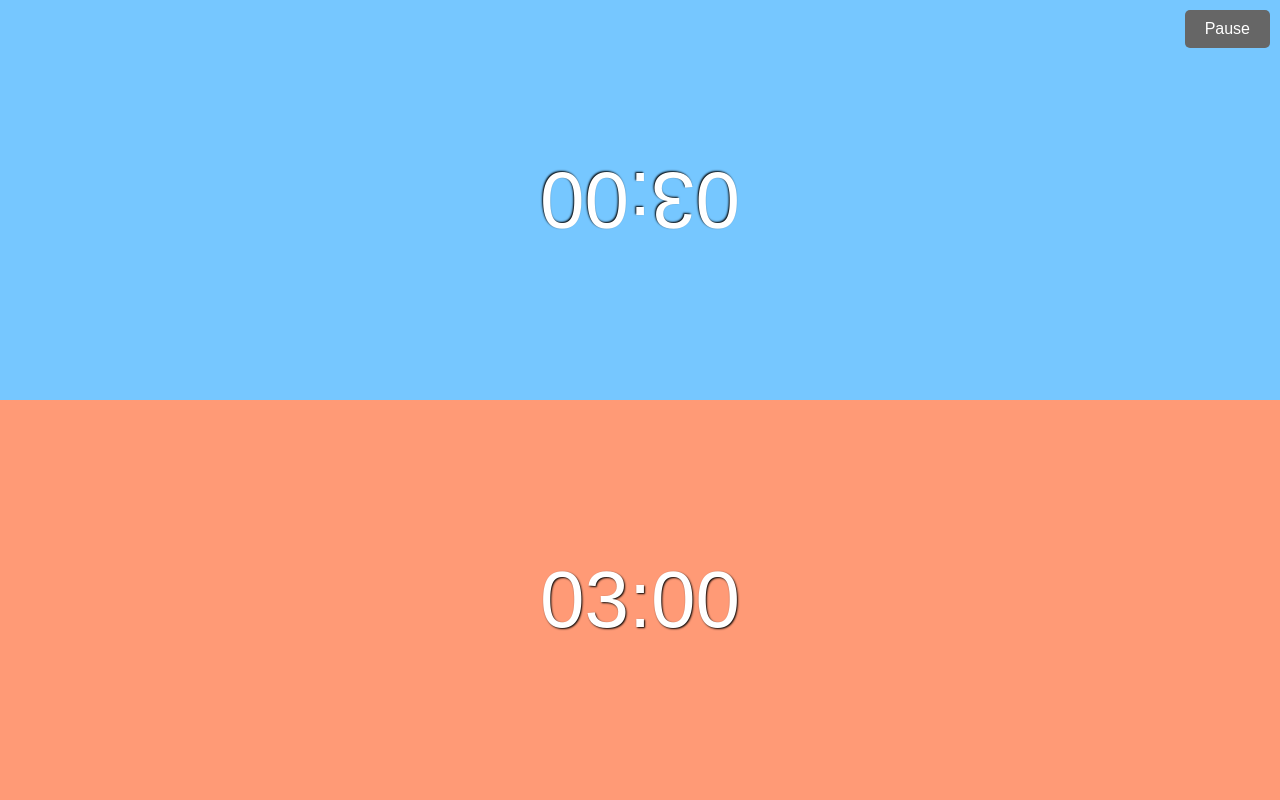
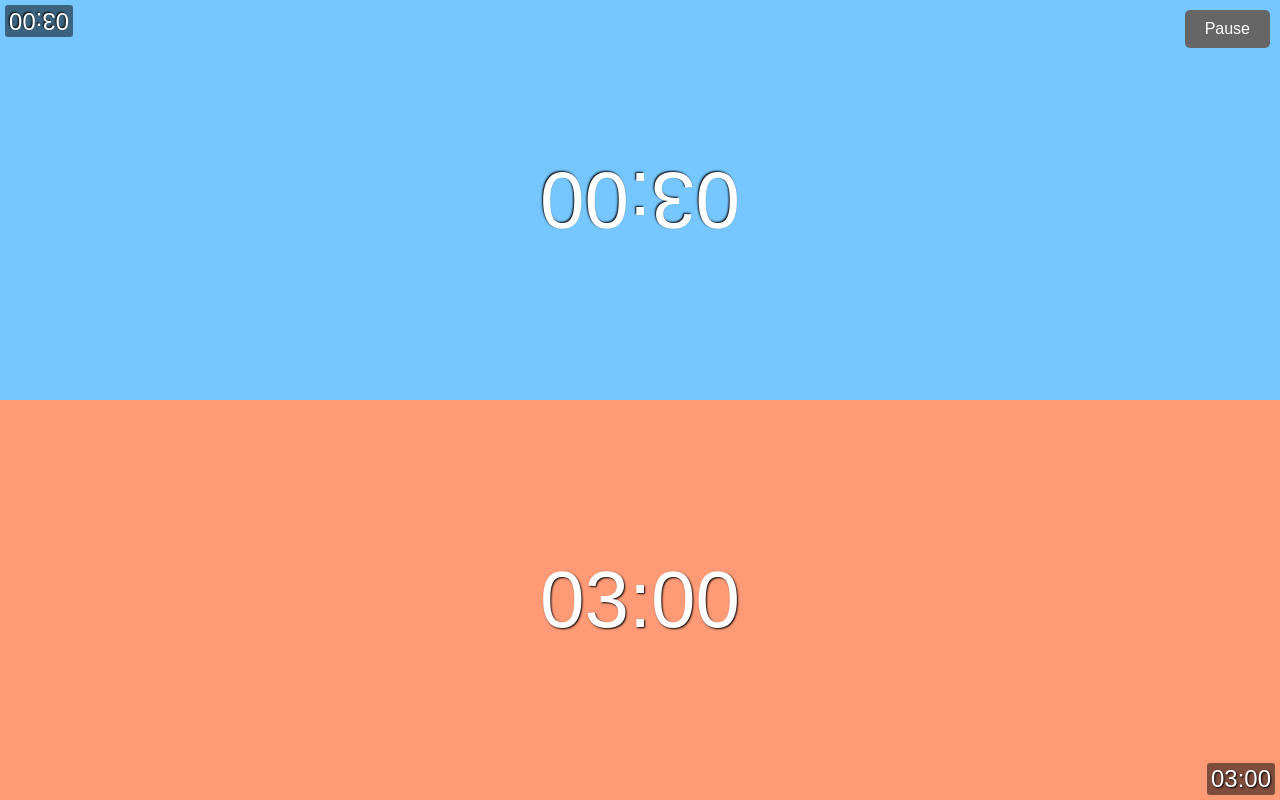
Before and after one commit to TexNeil/Timer, a plain HTML site: page index.html in a window 1280 px wide. Drawn offline with Linux system fonts and the light colour scheme.

Commit message:
Update index.html

```diff
--- a/index.html
+++ b/index.html
@@ -10,7 +10,7 @@
       padding: 0;
       height: 100%;
       font-family: sans-serif;
-      /* The background will be updated dynamically */
+      /* The background is updated dynamically */
     }
     .container {
       height: 100%;
@@ -18,6 +18,7 @@
       flex-direction: column;
     }
     .player {
+      position: relative; /* so that overlays are positioned relative to each player area */
       flex: 1;
       display: flex;
       justify-content: center;
@@ -28,9 +29,20 @@
       text-shadow: 1px 1px 2px #000;
       background: transparent;
     }
-    /* Rotate top player's area so the text faces the opposite player */
+    /* The top player's area is rotated 180° */
     .player.top {
       transform: rotate(180deg);
+    }
+    /* Opponent time overlay styling */
+    .opponent-time {
+      position: absolute;
+      bottom: 5px;
+      right: 5px;
+      font-size: 0.3em;
+      background: rgba(0, 0, 0, 0.5);
+      padding: 2px 4px;
+      border-radius: 3px;
+      color: #fff;
     }
     /* Pause and Reset buttons */
     #pauseButton, #resetButton {
@@ -75,23 +87,31 @@
   <button id="resetButton">Reset</button>
   <div id="swapGraphic">🔔</div>
   <div class="container" id="container">
-    <div class="player top" id="player2">03:00</div>
-    <div class="player bottom" id="player1">03:00</div>
+    <!-- Top player area (player2) shows its own time plus opponent overlay showing player1's time -->
+    <div class="player top" id="player2">
+      03:00
+      <div class="opponent-time" id="oppTime2">03:00</div>
+    </div>
+    <!-- Bottom player area (player1) shows its own time plus opponent overlay showing player2's time -->
+    <div class="player bottom" id="player1">
+      03:00
+      <div class="opponent-time" id="oppTime1">03:00</div>
+    </div>
   </div>
 
   <script>
-    // Total seconds per player (3 minutes each) and overall total
+    // Total seconds per player (3 minutes each) and overall total seconds.
     let time1 = 180, time2 = 180;
     const totalTime = 360;
     // activePlayer: null (not started), 1 (player1 active), or 2 (player2 active)
     let activePlayer = null;
     let interval = null;
     let paused = false;
-    // For the 30-second beep timer
+    // For the 30-second beep timer.
     let elapsedTime = 0;
     let nextBeepTime = 30;
 
-    // Define unique background colors for each player
+    // Define unique background colors for each player.
     const colorPlayer1 = "#FF9A76";  // Bottom player's color
     const colorPlayer2 = "#76C7FF";  // Top player's color
 
@@ -100,15 +120,17 @@
     const pauseButton = document.getElementById("pauseButton");
     const resetButton = document.getElementById("resetButton");
     const swapGraphic = document.getElementById("swapGraphic");
+    const oppTime1 = document.getElementById("oppTime1"); // In player1 area, shows player2's time.
+    const oppTime2 = document.getElementById("oppTime2"); // In player2 area, shows player1's time.
 
-    // Format seconds into mm:ss
+    // Format seconds into mm:ss.
     function formatTime(seconds) {
       const m = Math.floor(seconds / 60);
       const s = Math.floor(seconds % 60);
       return (m < 10 ? "0" + m : m) + ":" + (s < 10 ? "0" + s : s);
     }
 
-    // Returns text color based on thresholds.
+    // Returns text color based on time thresholds.
     function getColor(time) {
       if (time > 240) return "green";       // above 4 minutes
       else if (time < 30) return "red";       // below 30 seconds
@@ -116,20 +138,23 @@
       else return "#fff";                    // default white
     }
 
-    // Update both displays and update the page background.
+    // Update both displays, opponent overlays, and the background.
     function updateDisplay() {
-      display1.textContent = formatTime(time1);
-      display2.textContent = formatTime(time2);
+      display1.firstChild.textContent = formatTime(time1);
+      display2.firstChild.textContent = formatTime(time2);
       display1.style.color = getColor(time1);
       display2.style.color = getColor(time2);
 
-      // Calculate the percentage (0-100) for player2 based on his time.
+      // Update opponent overlays:
+      oppTime1.textContent = formatTime(time2);
+      oppTime2.textContent = formatTime(time1);
+
+      // Calculate ratio for background gradient.
       const ratio = (time2 / totalTime) * 100;
-      // Set the background to a gradient from player2's color (top) to player1's color (bottom)
       document.body.style.background = `linear-gradient(to bottom, ${colorPlayer2} 0%, ${colorPlayer2} ${ratio}%, ${colorPlayer1} ${ratio}%, ${colorPlayer1} 100%)`;
     }
 
-    // 30-second beep using the Web Audio API
+    // 30-second beep using the Web Audio API.
     function beep() {
       const context = new (window.AudioContext || window.webkitAudioContext)();
       const oscillator = context.createOscillator();
@@ -140,7 +165,7 @@
       oscillator.stop(context.currentTime + 0.1);
     }
 
-    // Swap sound: a bell-like "ding" effect using a sine oscillator with a frequency decay.
+    // Swap sound: a bell-like "ding" effect.
     function playSwapSound() {
       const context = new (window.AudioContext || window.webkitAudioContext)();
       const oscillator = context.createOscillator();
@@ -166,7 +191,7 @@
 
     // Tick function: transfers time between players and triggers 30-sec beeps.
     function tick() {
-      const delta = 0.1; // update interval in seconds
+      const delta = 0.1; // update interval in seconds.
       elapsedTime += delta;
       if (elapsedTime >= nextBeepTime) {
         beep();
@@ -195,15 +220,15 @@
       updateDisplay();
     }
 
-    // Tapping anywhere on the container toggles (or starts) the timer.
+    // Tapping on the container toggles (or starts) the timer.
     document.getElementById("container").addEventListener("click", function() {
-      if (paused) return; // ignore taps while paused
+      if (paused) return; // ignore taps when paused.
       if (activePlayer === null) {
-        // Start with player 1
+        // Start with player 1.
         activePlayer = 1;
         interval = setInterval(tick, 100);
       } else {
-        // Swap active player, triggering the swap sound and graphic.
+        // Swap active player.
         activePlayer = (activePlayer === 1) ? 2 : 1;
         playSwapSound();
         showSwapGraphic();
@@ -212,7 +237,7 @@
 
     // Pause/Resume button event.
     pauseButton.addEventListener("click", function(e) {
-      e.stopPropagation(); // Prevent triggering container tap.
+      e.stopPropagation(); // Prevent triggering the container tap.
       if (!paused) {
         paused = true;
         clearInterval(interval);
```
